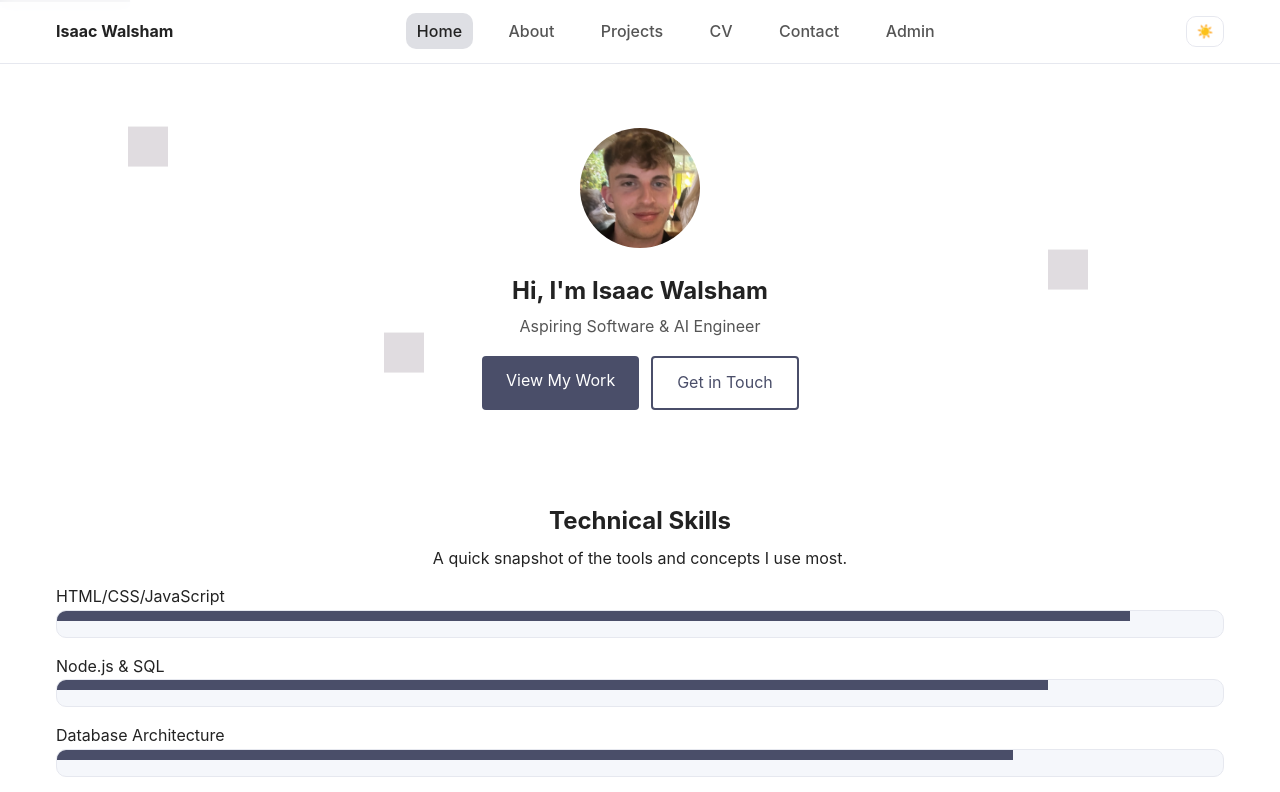
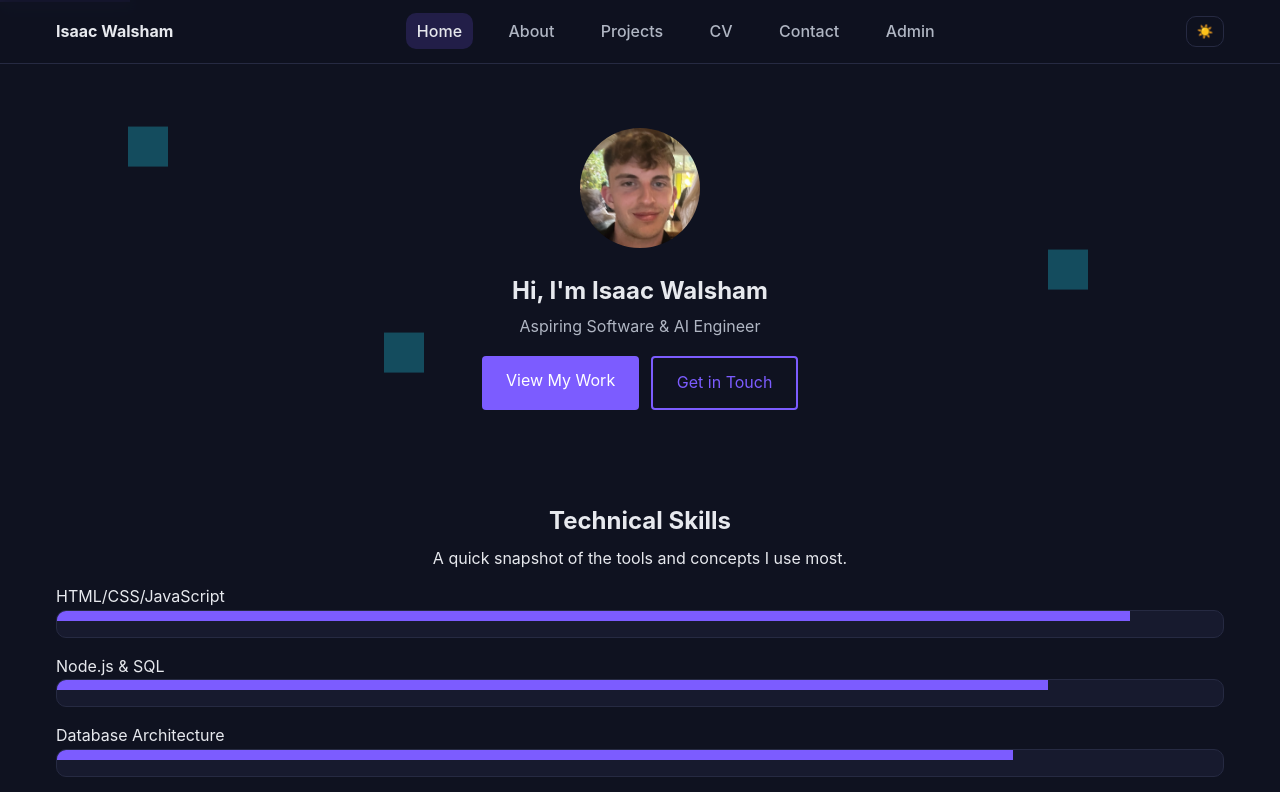
Before and after one commit to isaacwalsham/portfolio, a website: page public/index.html in a window 1280 px wide. Both pictures are taken after a click on the button "Switch to dark mode". Shown: the top 792 px of the page. Drawn offline with nearby package versions, Linux system fonts and the light colour scheme.

Commit message:
changes made to light/dark mode bugs on other devices, and updates AOS code

```diff
--- a/public/index.html
+++ b/public/index.html
@@ -15,6 +15,14 @@
   <link rel="preconnect" href="https://unpkg.com" crossorigin>
   <link rel="stylesheet" href="https://unpkg.com/aos@2.3.1/dist/aos.css" />
 
+  <script>
+    (() => {
+      const stored = localStorage.getItem('theme');
+      const prefersDark = window.matchMedia('(prefers-color-scheme: dark)').matches;
+      const theme = stored || (prefersDark ? 'dark' : 'light');
+      document.documentElement.setAttribute('data-theme', theme);
+    })();
+  </script>
   <script defer src="./script.js"></script>
   <style>
     .home .section { padding: 1.5rem 1rem; }
--- a/public/script.js
+++ b/public/script.js
@@ -1,33 +1,43 @@
 (function () {
-  // ---- Theme toggle / persistence ----
   const root = document.documentElement;
-  const storedTheme = localStorage.getItem('theme');
-  if (storedTheme === 'light') root.setAttribute('data-theme', 'light');
-  else if (storedTheme === 'dark') root.removeAttribute('data-theme');
+  const THEME_KEY = 'theme';
+  const storedTheme = localStorage.getItem(THEME_KEY);
+  const prefersDark = window.matchMedia && window.matchMedia('(prefers-color-scheme: dark)').matches;
+
+  const initialTheme = storedTheme || (prefersDark ? 'dark' : 'light');
+  root.setAttribute('data-theme', initialTheme);
 
   const themeBtn = document.querySelector('.theme-toggle');
 
   const setThemeIcon = () => {
     if (!themeBtn) return;
-    const isLight = root.getAttribute('data-theme') === 'light';
-    themeBtn.textContent = isLight ? '☀️' : '🌙'; // show current mode (sun in light, moon in dark)
-    themeBtn.setAttribute('aria-label', isLight ? 'Switch to dark mode' : 'Switch to light mode');
+    const isDark = root.getAttribute('data-theme') === 'dark';
+    themeBtn.textContent = isDark ? '☀️' : '🌙';
+    themeBtn.setAttribute('aria-label', isDark ? 'Switch to light mode' : 'Switch to dark mode');
   };
-  setThemeIcon();
+
+  const applyTheme = (theme, persist = true) => {
+    root.setAttribute('data-theme', theme);
+    if (persist) localStorage.setItem(THEME_KEY, theme);
+    setThemeIcon();
+  };
 
   if (themeBtn) {
     themeBtn.addEventListener('click', () => {
-      const isLight = root.getAttribute('data-theme') === 'light';
-      if (isLight) {
-        root.removeAttribute('data-theme');          // go to dark
-        localStorage.setItem('theme', 'dark');
-      } else {
-        root.setAttribute('data-theme', 'light');     // go to light
-        localStorage.setItem('theme', 'light');
-      }
-      setThemeIcon();
+      const current = root.getAttribute('data-theme') === 'dark' ? 'dark' : 'light';
+      const next = current === 'dark' ? 'light' : 'dark';
+      applyTheme(next);
     });
   }
+
+  if (!storedTheme && window.matchMedia) {
+    const mq = window.matchMedia('(prefers-color-scheme: dark)');
+    const onChange = (e) => applyTheme(e.matches ? 'dark' : 'light', false);
+    if (typeof mq.addEventListener === 'function') mq.addEventListener('change', onChange);
+    else if (typeof mq.addListener === 'function') mq.addListener(onChange);
+  }
+
+  setThemeIcon();
 
   const $ = (sel, ctx = document) => ctx.querySelector(sel);
   const $$ = (sel, ctx = document) => Array.from(ctx.querySelectorAll(sel));
@@ -63,50 +73,36 @@
     };
     const toggleMenu = () => (nav.classList.contains('open') ? closeMenu() : openMenu());
 
-    // Toggle on button click
     toggleBtn.addEventListener('click', toggleMenu);
 
-    // Close when tapping a link inside the menu and navigate
     nav.addEventListener('click', (e) => {
       const link = e.target && e.target.closest('a[href]');
       if (!link) return;
-      e.preventDefault();
-      e.stopPropagation();
       closeMenu();
-      window.location.href = link.href;
     });
 
-    // Close on ESC
     document.addEventListener('keydown', (e) => {
       if (e.key === 'Escape') closeMenu();
     });
 
-    // Close when clicking outside the menu/burger
     document.addEventListener('click', (e) => {
       if (!nav.classList.contains('open')) return;
+      const onBackdrop = e.target.closest('.nav-backdrop');
       const insideNav = e.target.closest('.nav-links');
       const onToggle = e.target.closest('.toggle-btn');
-      if (!insideNav && !onToggle) closeMenu();
+      if (onBackdrop || (!insideNav && !onToggle)) closeMenu();
     });
 
-    document.addEventListener('click', (e) => {
-      const bd = e.target.closest('.nav-backdrop');
-      if (bd) closeMenu();
-    });
-
-    // Close when resizing above mobile breakpoint
     window.addEventListener('resize', () => {
       if (window.innerWidth > 768) closeMenu();
     });
   }
 
-  // ---- Footer year ----
   const yearEl = $('#year');
   if (yearEl) yearEl.textContent = String(new Date().getFullYear());
 
   const prefersReduced = window.matchMedia('(prefers-reduced-motion: reduce)').matches;
 
-  // ---- Skill bars reveal ----
   const bars = $$('.bar');
   if (bars.length) {
     const onReveal = (entry, obs) => {
@@ -137,7 +133,6 @@
     }
   }
 
-  // ---- Stats counter animation ----
   const counters = $$('[data-counter] [data-count]');
   if (counters.length) {
     const animateCount = (el) => {
@@ -185,9 +180,12 @@
     }
   }
 
-  // ---- AOS init ----
   if (window.AOS && typeof window.AOS.init === 'function') {
-    try { window.AOS.init(); } catch {}
+    try {
+      window.AOS.init({
+        disable: () => window.matchMedia('(prefers-reduced-motion: reduce)').matches,
+      });
+    } catch {}
   }
 
   (() => {
@@ -210,8 +208,14 @@
       }
     };
 
-    links.forEach((a) => a.classList.remove('active'));
+    links.forEach((a) => {
+      a.classList.remove('active');
+      a.removeAttribute('aria-current');
+    });
     const match = links.find((a) => normalize(a.getAttribute('href')) === current.toLowerCase());
-    if (match) match.classList.add('active');
+    if (match) {
+      match.classList.add('active');
+      match.setAttribute('aria-current', 'page');
+    }
   })();
 })();
```
Also changed, not shown: public/about.html (+8 -0 lines), public/admin.html (+9 -1 lines), public/contact.html (+8 -0 lines), public/cv.html (+8 -0 lines), public/projects.html (+8 -0 lines), 1 other file.
